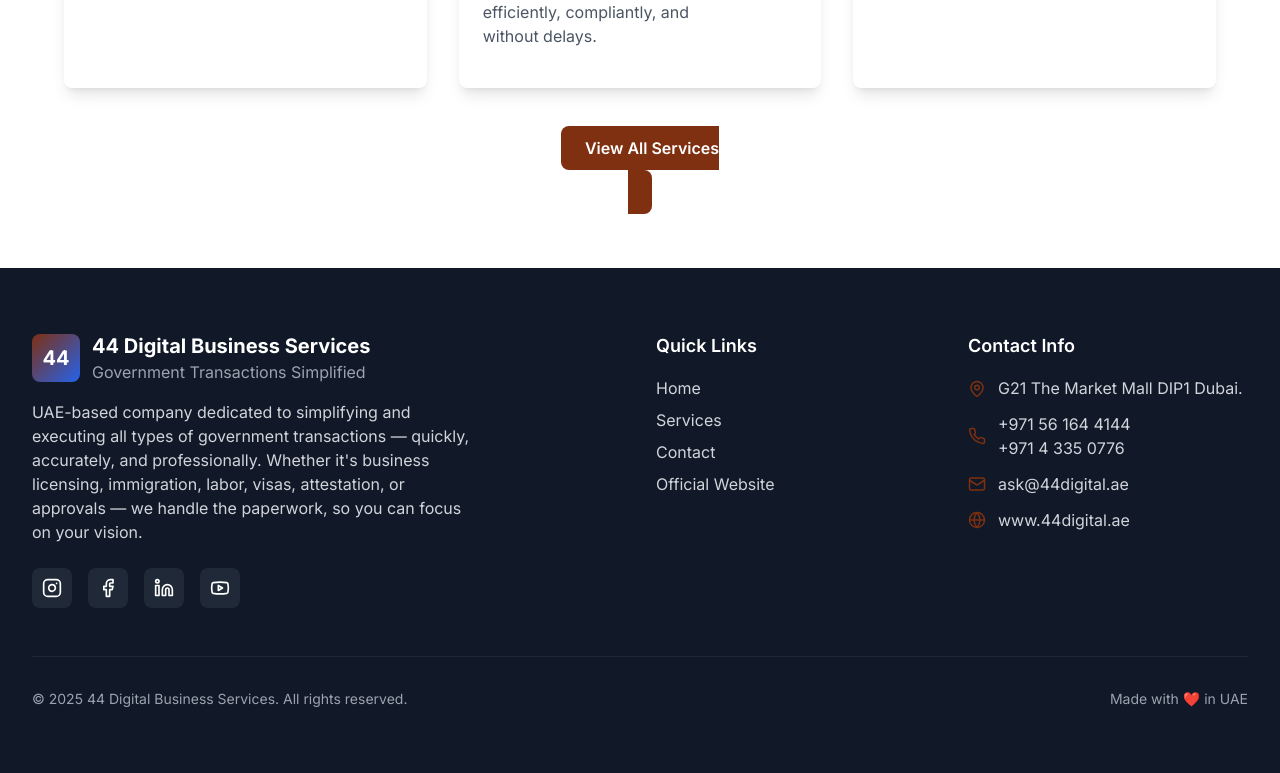
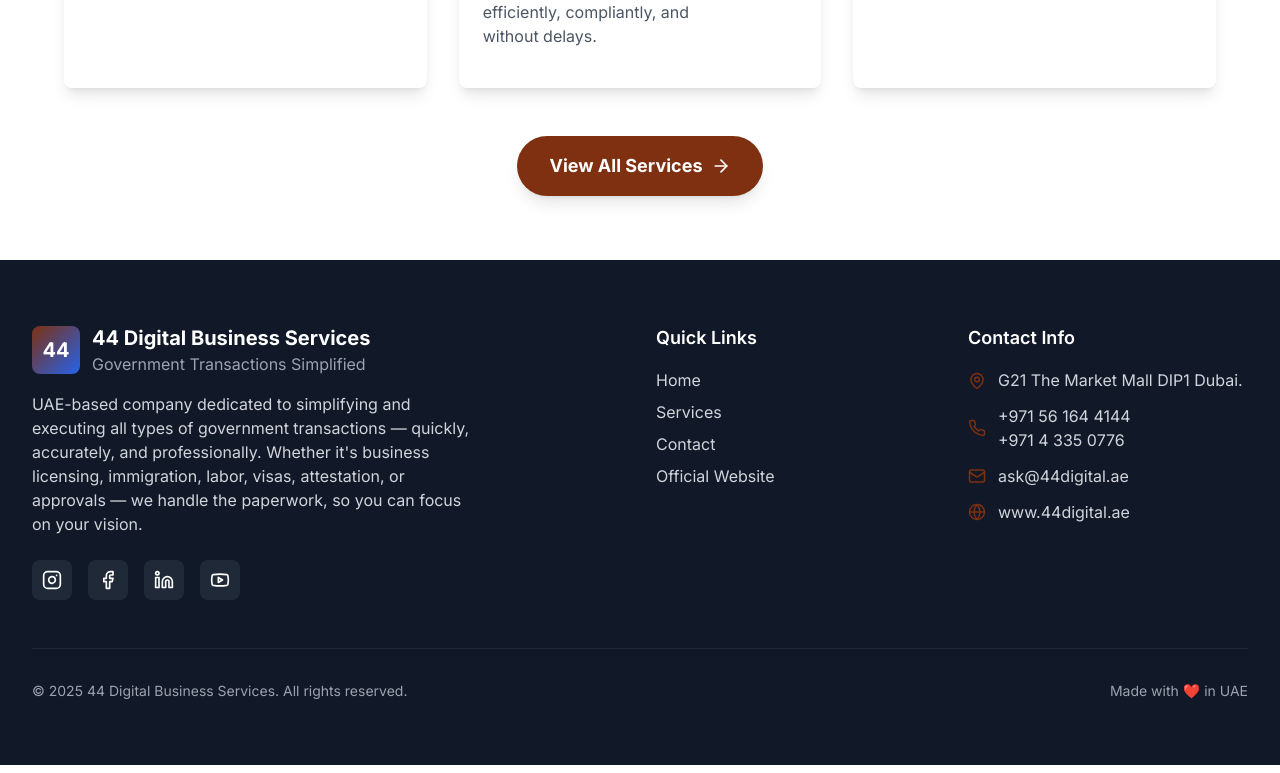
Before and after one commit to ppsaheed/44, a React (Vite) app: page /#/ in a window 1280 px wide. Shown: the part 4038-4811 px from the top of the page. Built offline with nearby package versions, Linux system fonts and the light colour scheme.

Commit message:
service broken button fix

```diff
--- a/src/index.css
+++ b/src/index.css
@@ -40,6 +40,10 @@
   .text-gradient {
     @apply bg-gradient-to-r from-[#7E3011] to-[#A0522D] bg-clip-text text-transparent;
   }
+
+  .btn-view-all-services {
+    @apply inline-flex items-center justify-center px-8 py-4 text-lg font-bold text-white bg-[#7E3011] rounded-full shadow-lg hover:bg-[#A0522D] transition-all duration-300 ease-in-out transform hover:-translate-y-1 hover:scale-105;
+  }
 }
 
 @layer utilities {
--- a/src/pages/Home.jsx
+++ b/src/pages/Home.jsx
@@ -170,7 +170,7 @@
           </div>
 
           <div className="text-center mt-12">
-            <Link to="/services" className="btn-primary">
+            <Link to="/services" className="btn-view-all-services">
               View All Services
               <ArrowRight className="ml-2" size={20} />
             </Link>
```
